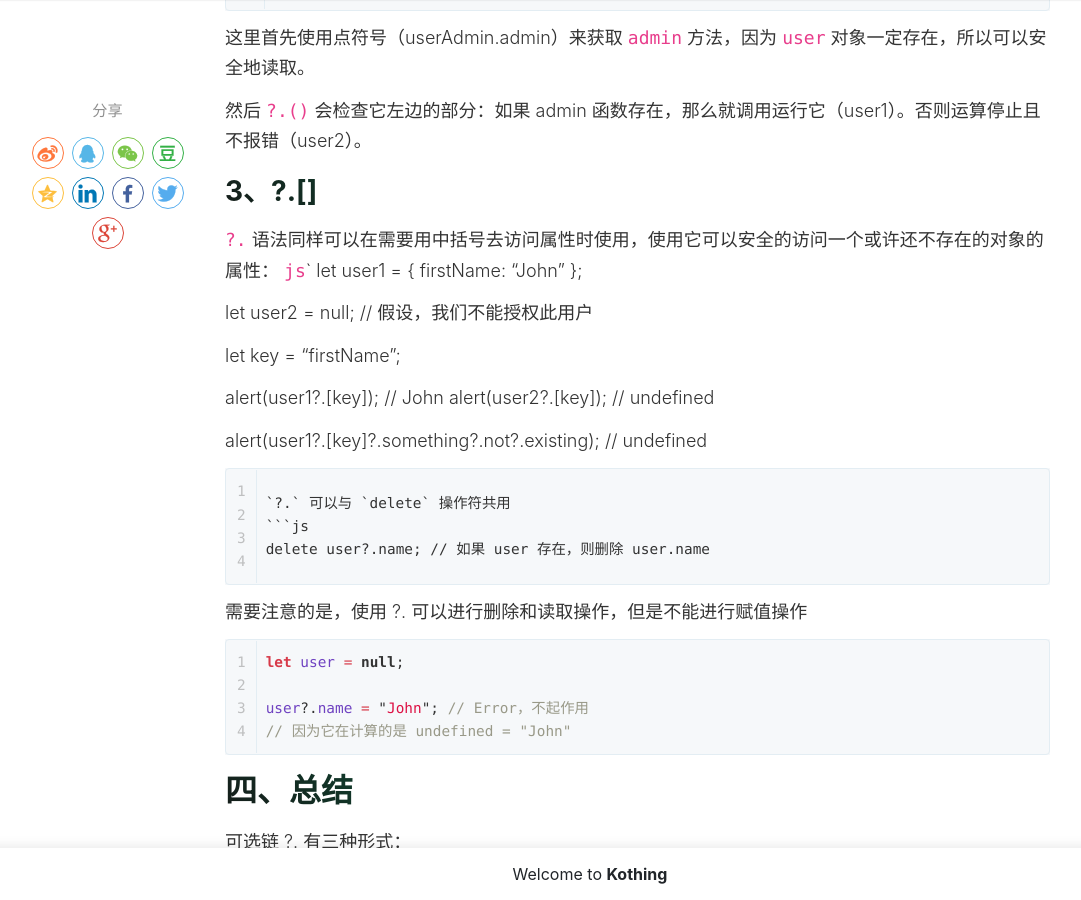
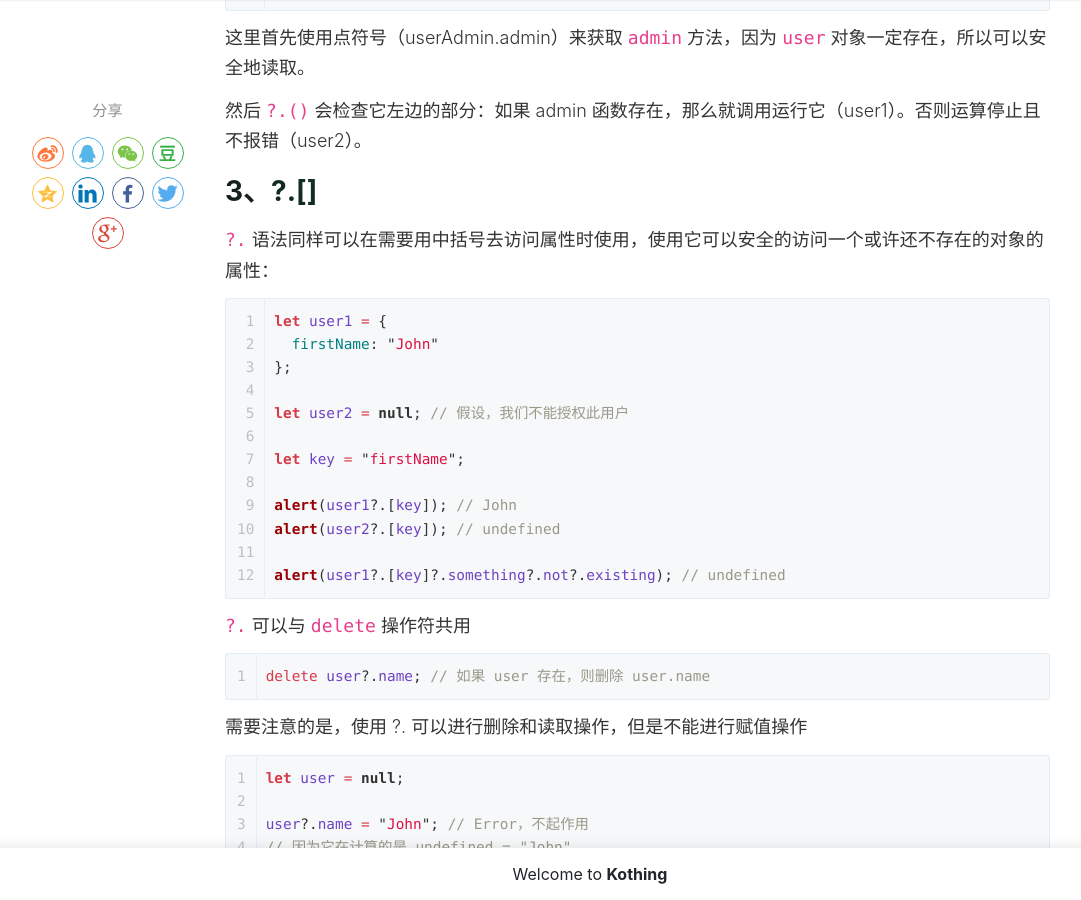
Before and after one commit to kothing/kothing.github.io, a Jekyll site: the page built from _posts/2022-02-15-javascript-optional-chaining.md, in a window 1280 px wide and 900 px high, scrolled down 3010 px. Shown: the whole window, without its empty margins (50-1131 px from the left). Built offline with Jekyll 4.4.1, drawn with Linux system fonts in a browser that asks for light colours; nearby versions of some CDN libraries; comment, search, counter and statistics services are not loaded.

Commit message:
Update 2022-02-15-javascript-optional-chaining.md

````diff
--- a/_posts/2022-02-15-javascript-optional-chaining.md
+++ b/_posts/2022-02-15-javascript-optional-chaining.md
@@ -88,7 +88,7 @@ user2.admin?.(); // 啥都没有（因为没有这样的方法）
 
 ### 3、?.[]
 `?.` 语法同样可以在需要用中括号去访问属性时使用，使用它可以安全的访问一个或许还不存在的对象的属性：
-`js``
+```js
 let user1 = {
   firstName: "John"
 };
````
